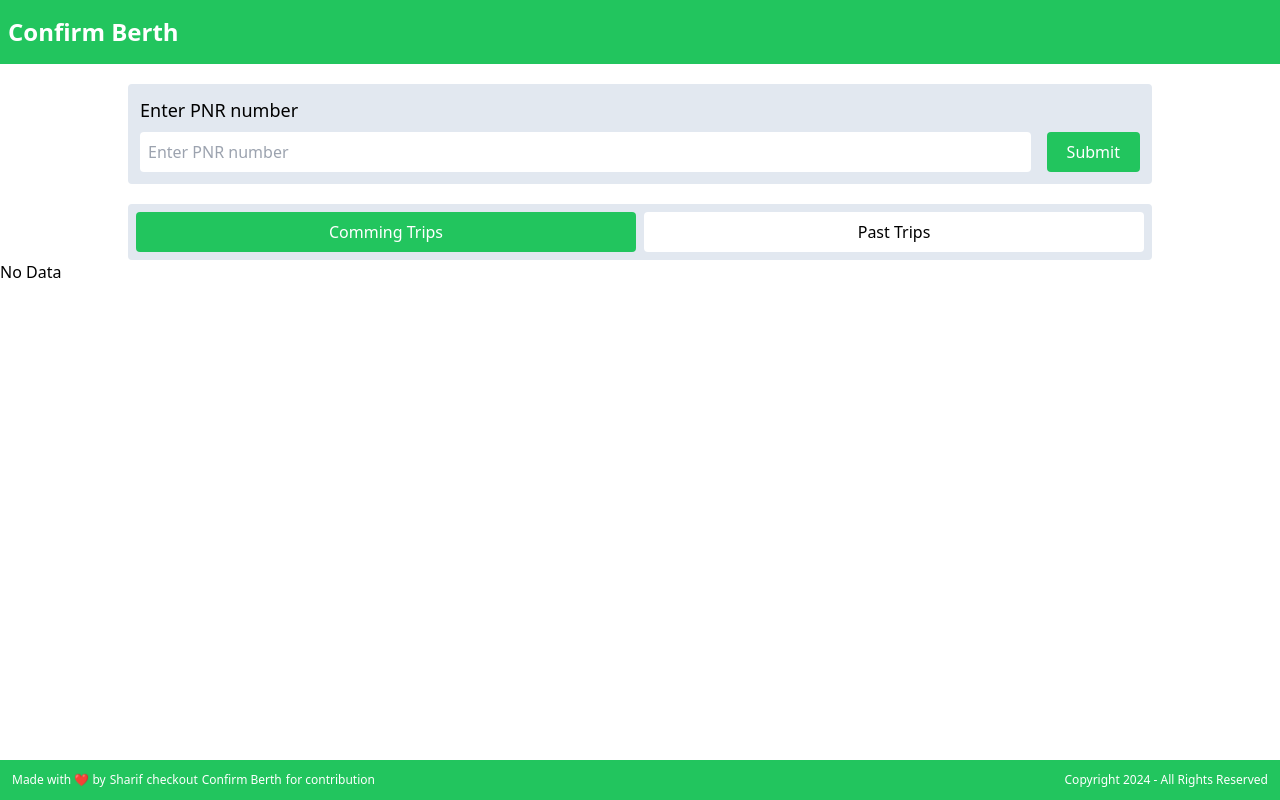
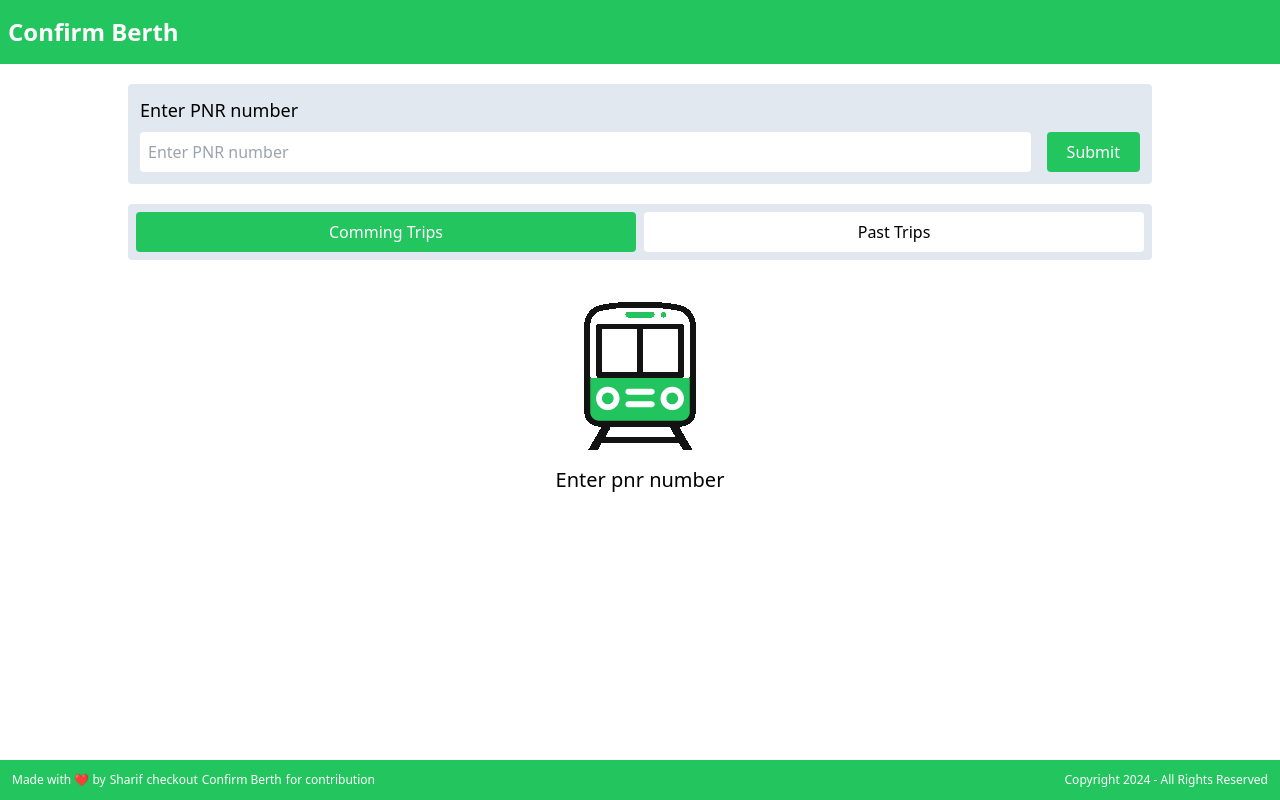
Before and after one commit to sharif-22/confirm-berth, a React (Vite) app: page / in a window 1280 px wide. Built offline with nearby package versions, Linux system fonts and the light colour scheme.

Commit message:
fix: favicon, hover effects

```diff
--- a/index.html
+++ b/index.html
@@ -2,6 +2,7 @@
 <html lang="en">
   <head>
     <meta charset="UTF-8" />
+    <link rel="shortcut icon" href="favicon.svg" type="image/x-icon" />
     <meta name="viewport" content="width=device-width, initial-scale=1.0" />
     <title>Confirm Berth</title>
   </head>
--- a/src/components/UI/MiniCard.jsx
+++ b/src/components/UI/MiniCard.jsx
@@ -7,7 +7,7 @@ const MiniCard = ({ data, openModel }) => {
   return (
     <section
       onClick={openModel}
-      className="bg-slate-200 w-11/12 lg:max-w-5xl mx-auto my-2 p-3 rounded flex justify-between"
+      className="bg-slate-200 w-11/12 lg:max-w-5xl mx-auto my-2 p-3 rounded flex justify-between hover:shadow-lg duration-300 transition-all cursor-pointer"
     >
       <div className="space-y-2">
         <p className="font-semibold text-lg">
--- /dev/null
+++ b/src/components/UI/PlaceholderCard.jsx
@@ -0,0 +1,12 @@
+import React from "react";
+
+const PlaceholderCard = ({ placeholderTxt }) => {
+  return (
+    <div className="min-w-80  p-5 space-y-4 mx-auto my-5">
+      <img className="mx-auto" src="/loading.gif" alt="loading gif" />
+      <h1 className="text-xl font-medium text-center">{placeholderTxt}</h1>
+    </div>
+  );
+};
+
+export default PlaceholderCard;
--- a/src/pages/Home.jsx
+++ b/src/pages/Home.jsx
@@ -16,6 +16,7 @@ import {
   futureTripsByDate,
   pastTripsByDate,
 } from "../helpers/dayjs";
+import PlaceholderCard from "../components/UI/PlaceholderCard";
 
 const Home = () => {
   const DataArr = getLocalStorage();
@@ -150,9 +151,9 @@ const Home = () => {
     if (pnr.length > 9) {
       if (!isObjectExists(DataArr, pnr)) {
         fetchPnrSearch(pnr);
-        // setPnr("");
       }
     }
+    setPnr("");
   };
 
   return (
@@ -197,9 +198,9 @@ const Home = () => {
         </button>
       </div>
       {/* view trips based on selected above btns  */}
-      {viewCommingTrips
-        ? upCommingTrips.length > 0
-          ? upCommingTrips.map((data) => (
+      {viewCommingTrips ? (
+        upCommingTrips.length > 0 ? (
+          upCommingTrips.map((data) => (
             <MiniCard
               data={data}
               key={data.id}
@@ -212,10 +213,14 @@ const Home = () => {
               }}
             />
           ))
-          : "No Data "
-        : pastTrips.length > 0
-        ? pastTrips.map((data) => <MiniCard data={data} key={data.id} />)
-        : "No prev Data"}
+        ) : (
+          <PlaceholderCard placeholderTxt={"Enter pnr number"} />
+        )
+      ) : pastTrips.length > 0 ? (
+        pastTrips.map((data) => <MiniCard data={data} key={data.id} />)
+      ) : (
+        <PlaceholderCard placeholderTxt={"Your Past travel history is Empty"} />
+      )}
       <ModelPnrCard
         pnrId={selectedPnr}
         open={modelOpen}
```
Also changed, not shown: public/favicon.svg (added), public/loading.gif (added). Lines whose indentation alone changed are shown as unchanged.
